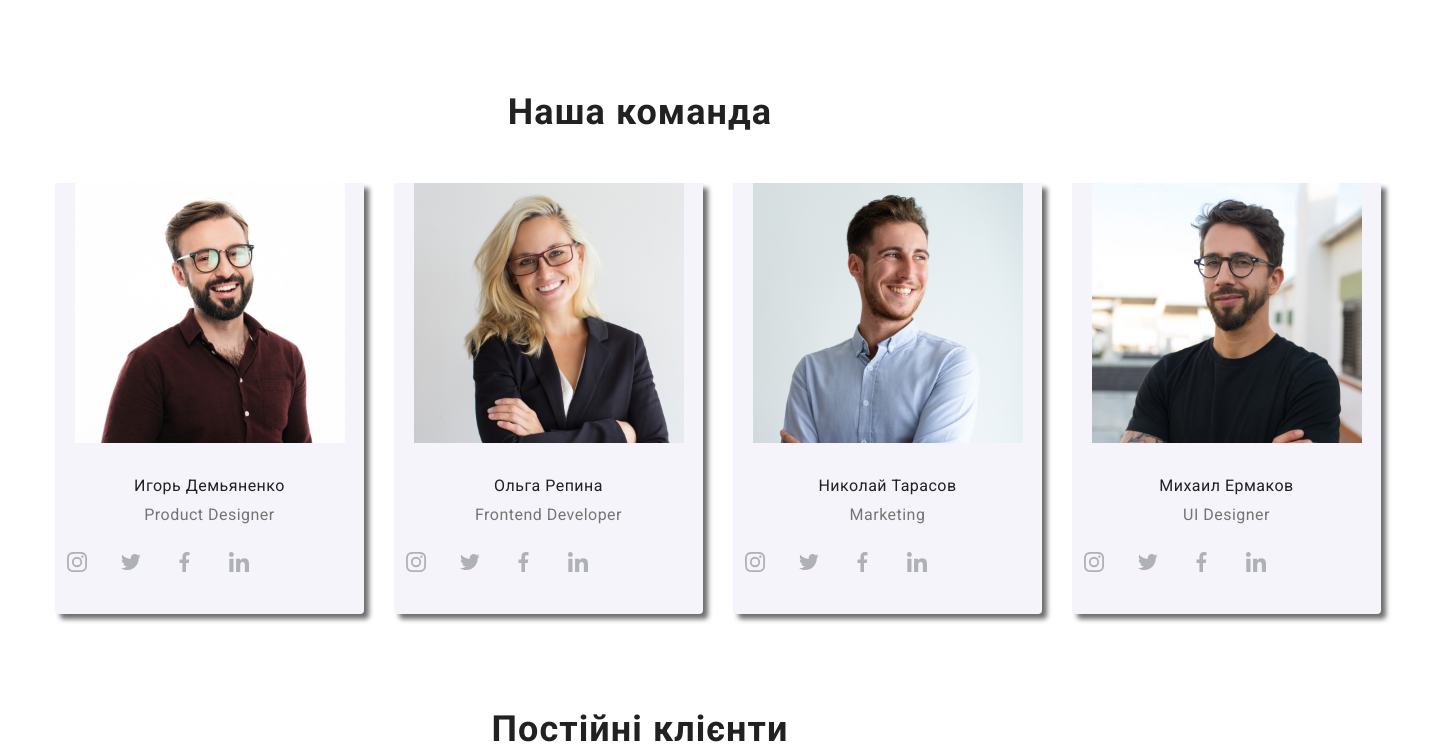
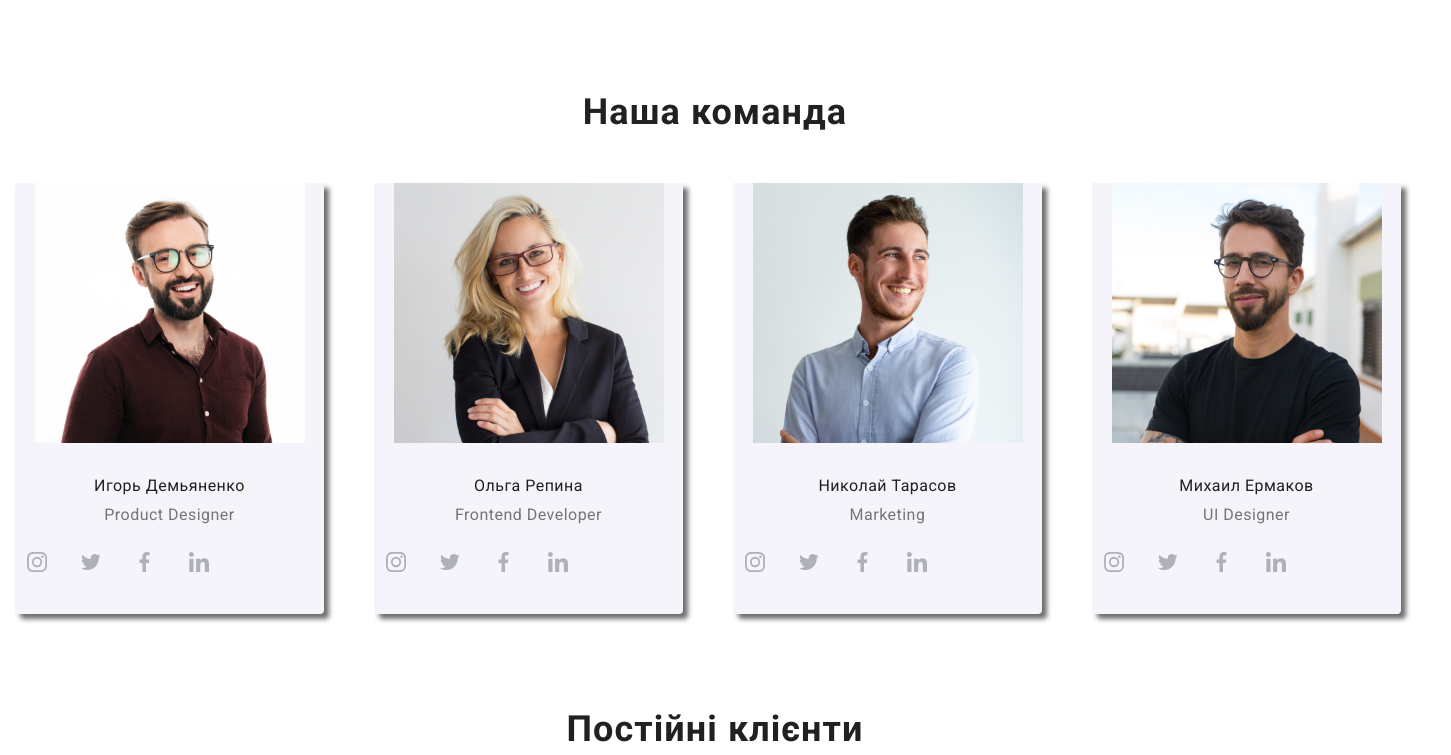
Before and after one commit to Martha-K/goit-markup-hw-06, a plain HTML site: page index.html in a window 1280 px wide. Shown: the part 1505-2260 px from the top of the page, 1451 px wide, since content can reach past the window. Drawn offline with Linux system fonts and the light colour scheme.

Commit message:
corrected the size of the site

```diff
--- a/css/styles.css
+++ b/css/styles.css
@@ -18,7 +18,7 @@ ul {
 .container {
   margin-left: auto;
   margin-right: auto;
-  width: 1170px;
+  width: 1400px;
   padding-left: 15px;
   padding-right: 15px;
 }
@@ -422,12 +422,14 @@ textarea {
 
 .team {
   display: inline-flex;
+  /* text-align: center; */
+justify-content: center;
 }
 
 .team-member {
   margin-bottom: 94px;
   background-color: #f5f4fa;
-  margin-right: 30px;
+  margin-right: 50px;
   text-align: center;
   box-shadow: 5px 5px 5px rgb(110, 110, 110);
   border-radius: 0px 0px 4px 4px;
```
